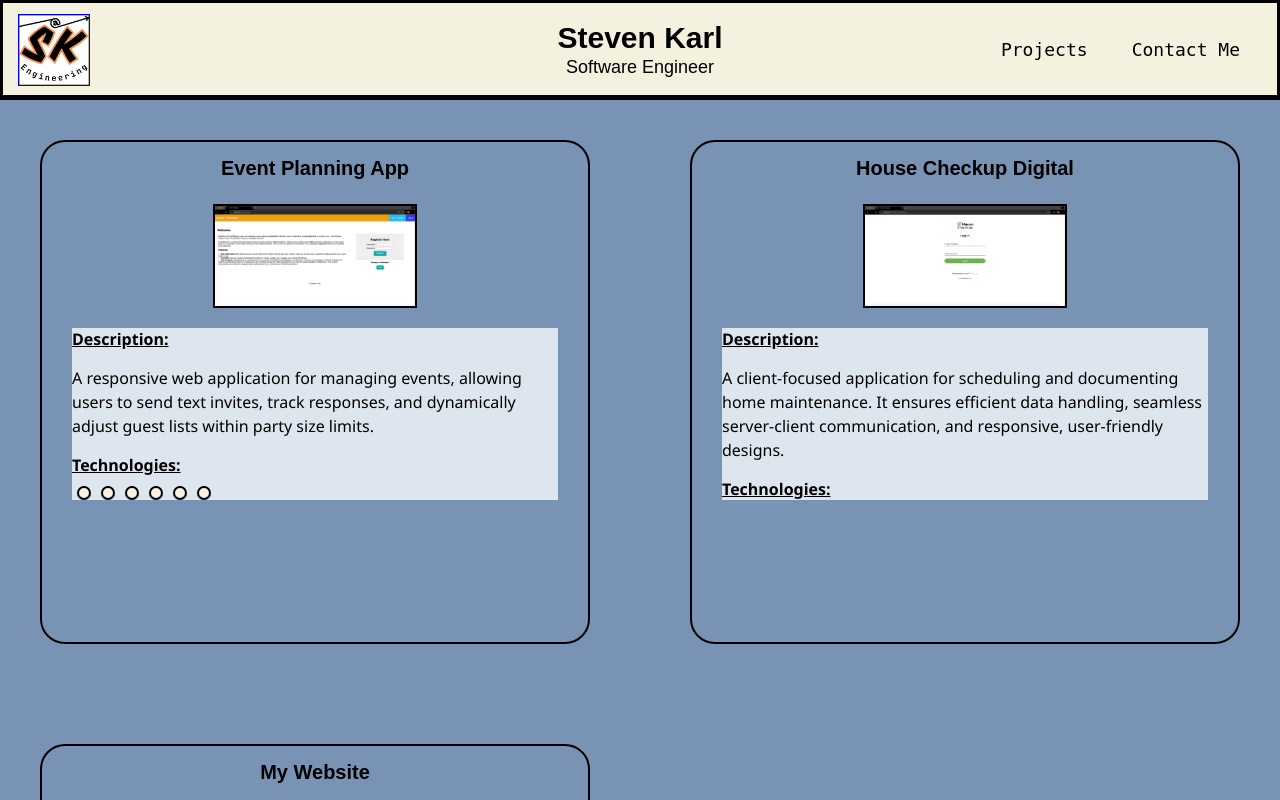
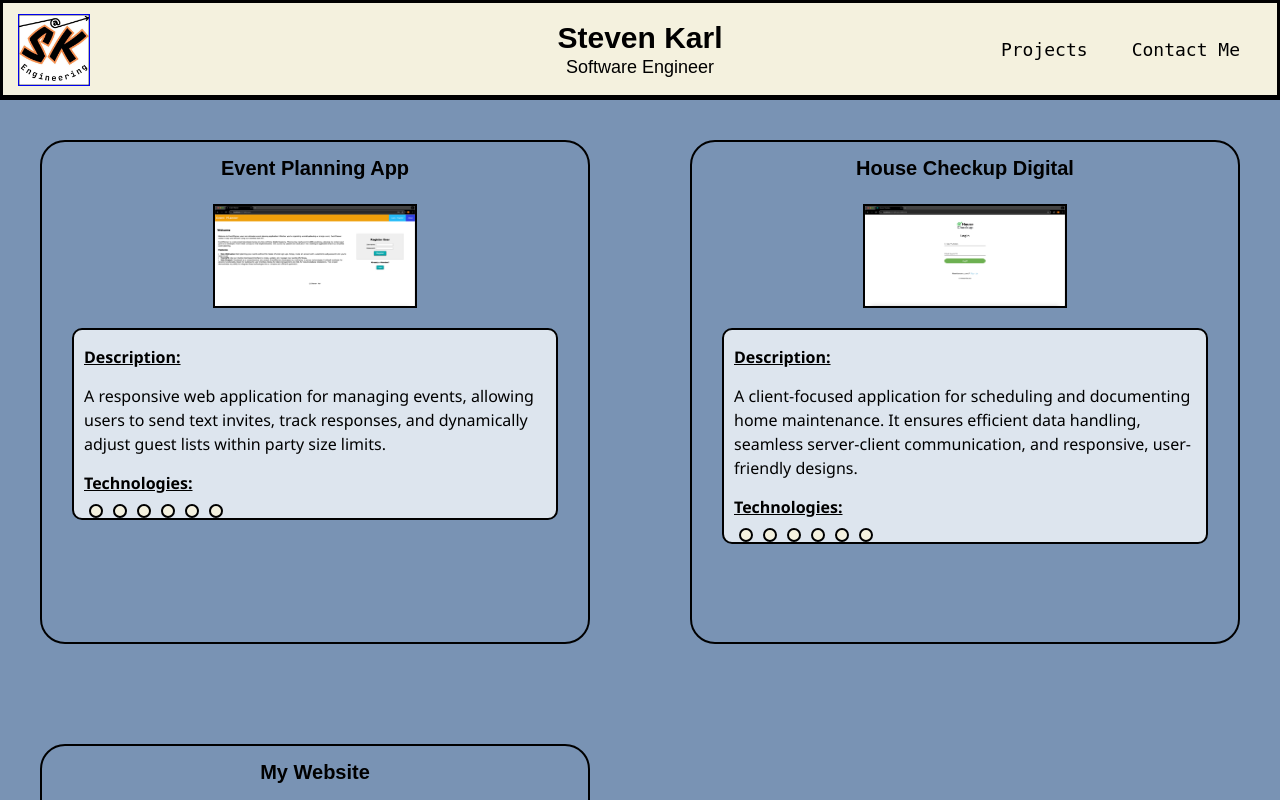
Before and after one commit to Sidewayswalker/Sidewayswalker.github.io, a React (Vite) app: page /Projects in a window 1280 px wide. Shown: the top 800 px of the page. Built offline with nearby package versions, Linux system fonts and the light colour scheme.

Commit message:
working on page 2 Projects

```diff
--- a/src/components/Projects/MyWork/Work1/Work1.css
+++ b/src/components/Projects/MyWork/Work1/Work1.css
@@ -44,6 +44,13 @@
 .work-details {
     margin-top: 20px;
     background-color: #dde5ee;
+    border-width: 2px;
+    border-style: solid;
+    border-radius: 10px;
+    padding-left: 10px;
+    padding-right: 10px;
+
+
 }
 
 .work-heading {
@@ -88,7 +95,7 @@
     }
     @media (max-width: 830px) {
         .work-container {
-            height: 320px;
+            height: 420px;
         }
     }
 }
--- a/src/components/Projects/MyWork/Work2/Work2.jsx
+++ b/src/components/Projects/MyWork/Work2/Work2.jsx
@@ -14,7 +14,16 @@ function Work2() {
         <p className="work-text">
           A client-focused application for scheduling and documenting home maintenance. It ensures efficient data handling, seamless server-client communication, and responsive, user-friendly designs.
         </p>
+
         <p className="work-heading">Technologies:</p>
+        <span className='Technologies-List'>
+          <p className='Technologies-Appearance'></p>
+          <p className='Technologies-Appearance'></p>
+          <p className='Technologies-Appearance'></p>
+          <p className='Technologies-Appearance'></p>
+          <p className='Technologies-Appearance'></p>
+          <p className='Technologies-Appearance'></p>
+        </span>
       </div>
     </div>
   );
```
Also changed, not shown: 1 other file (tests, documents, lock files or other folders).
